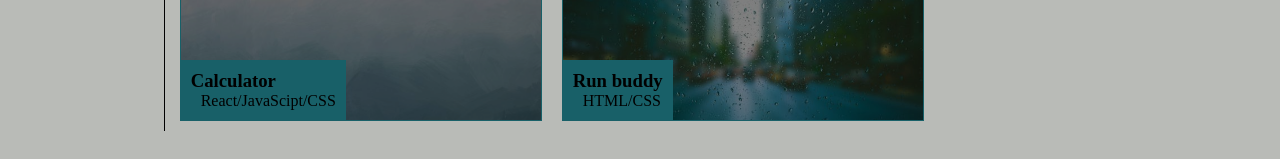
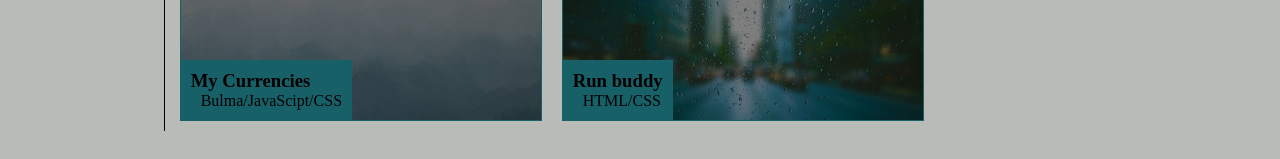
Before and after one commit to Iskanalu/Module-2-Challenge, a plain HTML site: page index.html in a window 1280 px wide. Shown: the part 603-762 px from the top of the page. Drawn offline with Linux system fonts and the light colour scheme.

Commit message:
Update index.html

```diff
--- a/index.html
+++ b/index.html
@@ -50,7 +50,7 @@
                     <li id="social">
                         <a href="https://iskanalu.github.io/Module-1-Challenge/" > <div class="info"><h3>Social Media Marketing</h3> <p>MERN Stack</p></div> </a></li>
                     <li  id="calc">
-                        <a href=""> <div class="info"><h3>Calculator</h3> <p>React/JavaScipt/CSS</p> </div></a>
+                        <a href="https://eduardovela2022.github.io/MyCurrencies/"> <div class="info"><h3>My Currencies</h3> <p>Bulma/JavaScipt/CSS</p> </div></a>
                     </li>
                     <li id="run">
                         <a href=""><div class="info"><h3>Run buddy</h3> <p>HTML/CSS</p></div></a>
```
